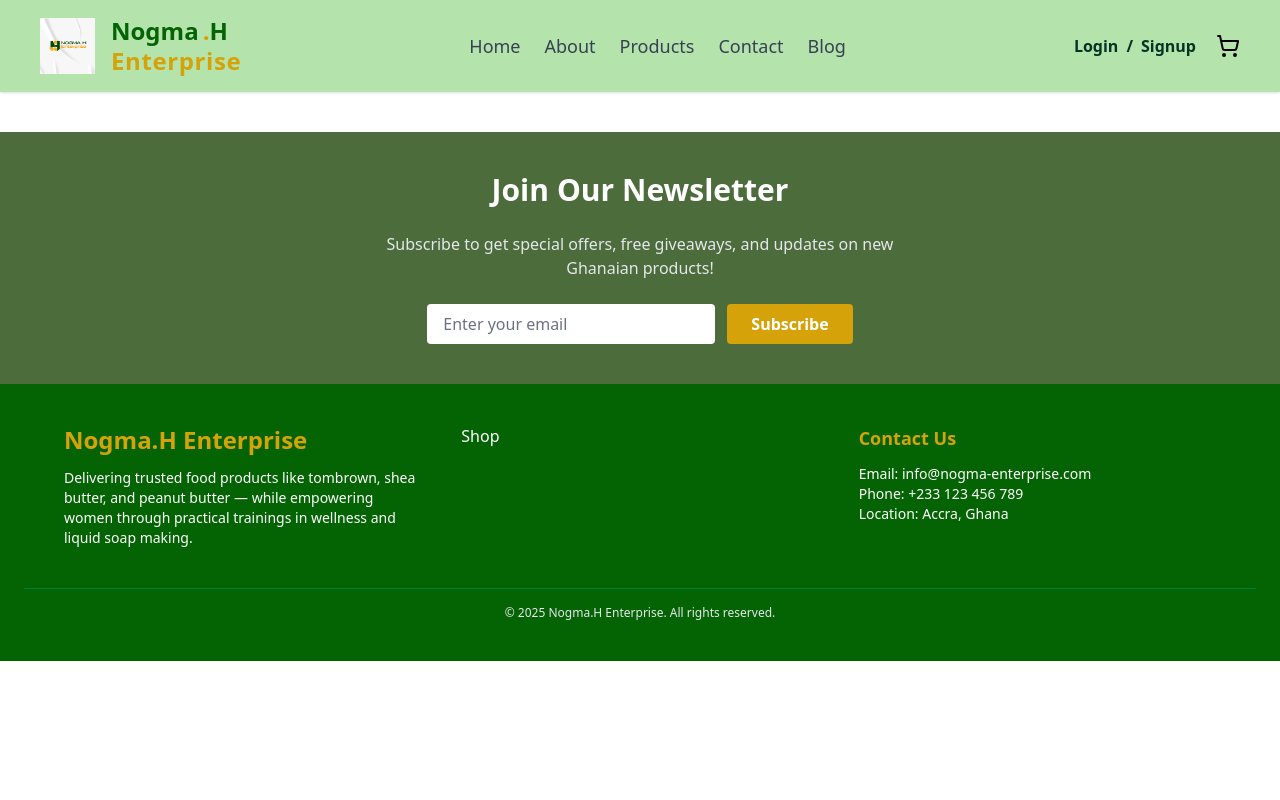
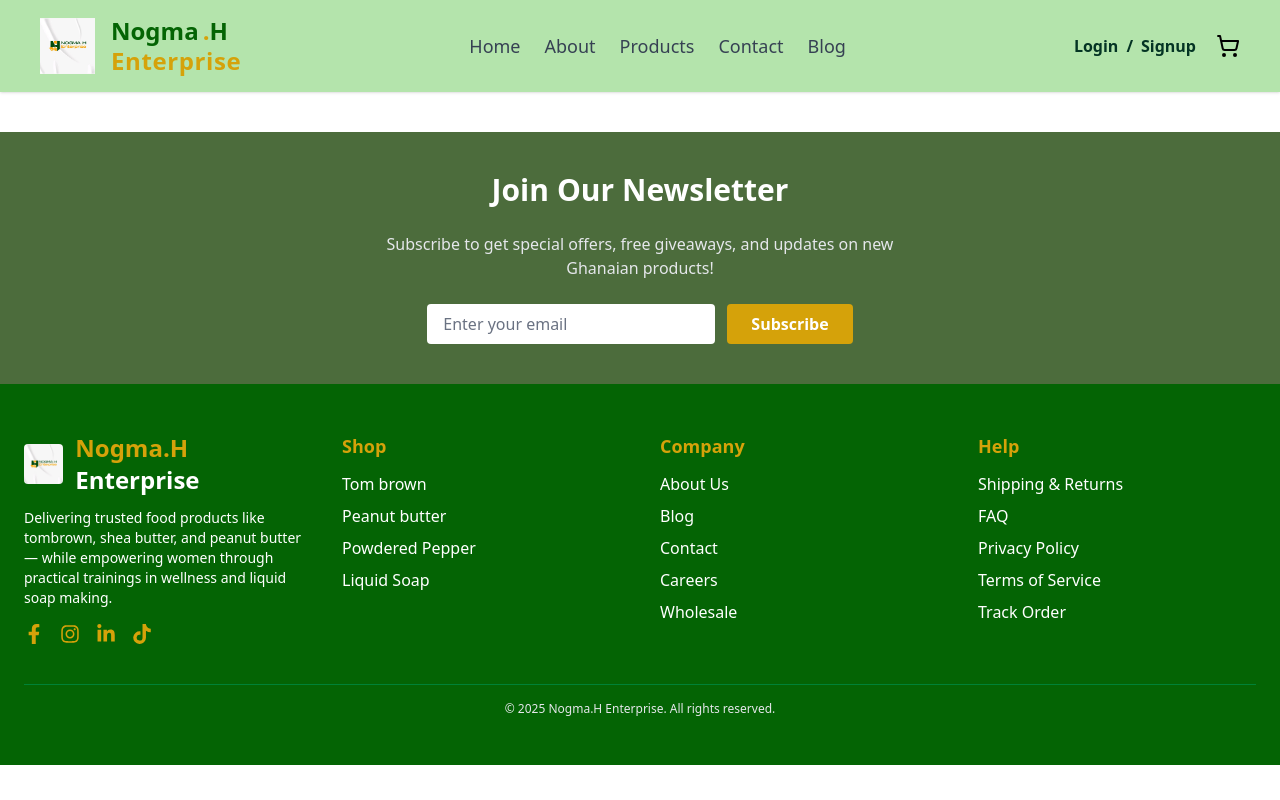
Before and after one commit to Naayart/nogmaenterprise, a React (Vite) app: page / in a window 1280 px wide. Built offline with nearby package versions, Linux system fonts and the light colour scheme.

Commit message:
addition to footer

```diff
--- a/package.json
+++ b/package.json
@@ -13,6 +13,7 @@
     "lucide-react": "^0.525.0",
     "react": "^19.1.0",
     "react-dom": "^19.1.0",
+    "react-icons": "^5.5.0",
     "react-router": "^7.6.3"
   },
   "devDependencies": {
--- a/src/components/Footer.jsx
+++ b/src/components/Footer.jsx
@@ -1,34 +1,60 @@
+import { FaFacebookF, FaInstagram, FaLinkedinIn, FaTiktok } from "react-icons/fa";
+import logo from "../assets/images/logo.jpeg";
+
 export default function Footer() {
   return (
-    <footer className="bg-[#046404] text-white px-6 py-10">
-      <div className="max-w-6xl mx-auto grid grid-cols-1 md:grid-cols-3 gap-10">
-
+    <footer className="bg-[#046404] text-white px-6 py-12">
+      <div className="max-w-7xl mx-auto grid grid-cols-1 md:grid-cols-4 gap-10">
         {/* Brand Info */}
         <div>
-          <h2 className="text-2xl font-bold text-[#D5A20A]">Nogma.H Enterprise</h2>
-          <p className="mt-3 text-sm">
+          <div className="flex items-center mb-3">
+            <img src={logo} alt="Nogma.H Enterprise Logo" className="w-10 h-10 rounded mr-3" />
+            <span className="text-2xl font-bold text-[#D5A20A]">Nogma.H <span className="text-white">Enterprise</span></span>
+          </div>
+          <p className="text-sm mb-4">
             Delivering trusted food products like tombrown, shea butter, and peanut butter — while empowering women through practical trainings in wellness and liquid soap making.
           </p>
+          <div className="flex space-x-4 mt-2">
+            <a href="#" aria-label="Facebook"><FaFacebookF className="text-[#D5A20A] hover:text-white" size={20} /></a>
+            <a href="#" aria-label="Instagram"><FaInstagram className="text-[#D5A20A] hover:text-white" size={20} /></a>
+            <a href="#" aria-label="LinkedIn"><FaLinkedinIn className="text-[#D5A20A] hover:text-white" size={20} /></a>
+            <a href="#" aria-label="TikTok"><FaTiktok className="text-[#D5A20A] hover:text-white" size={20} /></a>
+          </div>
         </div>
 
-        {/* Newsletter */}
+        {/* Shop */}
         <div>
-          <ul>
-            <li>Shop</li>
-            <li></li>
-            <li></li>
-            <li></li>
-            <li></li>
+          <h3 className="font-bold text-lg text-[#D5A20A] mb-3">Shop</h3>
+          <ul className="space-y-2">
+            <li>Tom brown</li>
+            <li>Peanut butter</li>
+            <li>Powdered Pepper</li>
+            <li>Liquid Soap</li>
           </ul>
-
         </div>
 
-        {/* Contact Info */}
+        {/* Company */}
         <div>
-          <h3 className="text-lg font-semibold text-[#D5A20A] mb-3">Contact Us</h3>
-          <p className="text-sm">Email: info@nogma-enterprise.com</p>
-          <p className="text-sm">Phone: +233 123 456 789</p>
-          <p className="text-sm">Location: Accra, Ghana</p>
+          <h3 className="font-bold text-lg text-[#D5A20A] mb-3">Company</h3>
+          <ul className="space-y-2">
+            <li>About Us</li>
+            <li>Blog</li>
+            <li>Contact</li>
+            <li>Careers</li>
+            <li>Wholesale</li>
+          </ul>
+        </div>
+
+        {/* Help */}
+        <div>
+          <h3 className="font-bold text-lg text-[#D5A20A] mb-3">Help</h3>
+          <ul className="space-y-2">
+            <li>Shipping & Returns</li>
+            <li>FAQ</li>
+            <li>Privacy Policy</li>
+            <li>Terms of Service</li>
+            <li>Track Order</li>
+          </ul>
         </div>
       </div>
 
```
